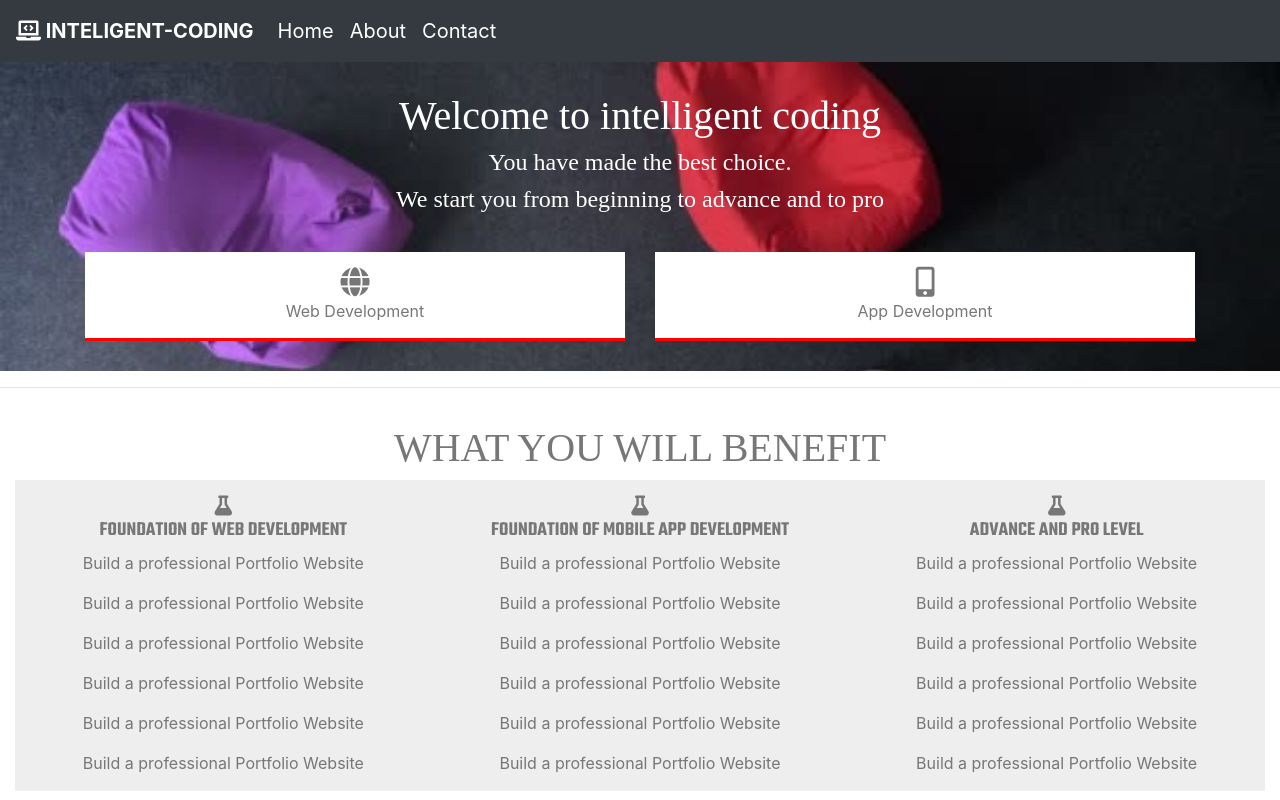
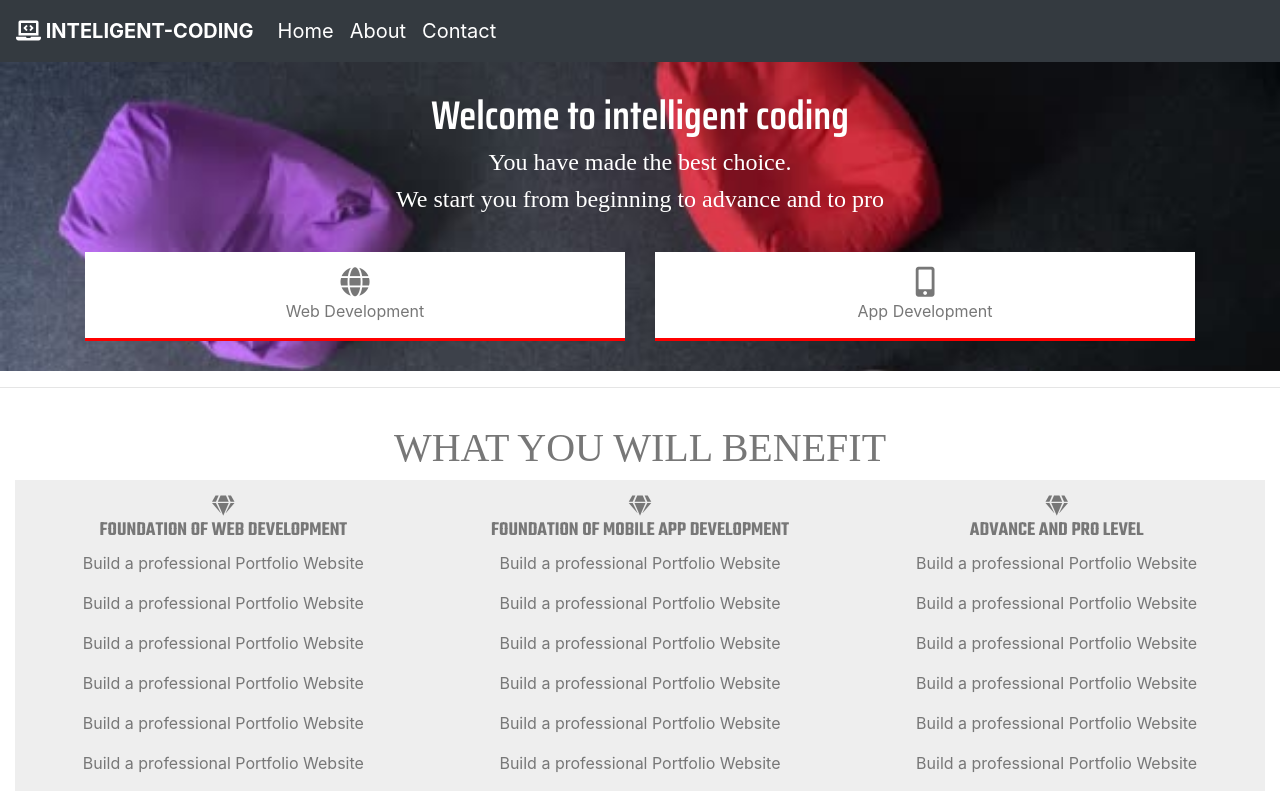
Before and after one commit to YakubuAmidu/Intelligentcoding, a React (Create React App) app: page / in a window 1280 px wide. Shown: the top 800 px of the page. Built offline with nearby package versions, Linux system fonts and the light colour scheme; a web font is replaced by a local one.

Commit message:
Commiting changes

```diff
--- a/src/components/App.css
+++ b/src/components/App.css
@@ -82,7 +82,7 @@
   text-align: center;
 }
 
-.fa-flask {
+.fa-gem {
   color: #777;
   font-size: 20px;
 }
@@ -112,7 +112,7 @@
 }
 
 .HomeScreen-primary-main {
-  font-family: "Bebas Neue", cursive;
+  font-family: "Saira Condensed", sans-serif;
   color: #fff;
 }
 
--- a/src/screens/BenefitScreen.js
+++ b/src/screens/BenefitScreen.js
@@ -9,7 +9,7 @@ const BenefitScreen = () => {
         <Row>
           <Col sm={4}>
             <div className="BenefitScreen-primary-main">
-              <i class="fas fa-flask"></i>
+              <i class="fas fa-gem"></i>
               <h5 className="BenefitScreen-title-main">
                 Foundation of web Development
               </h5>
@@ -35,7 +35,7 @@ const BenefitScreen = () => {
           </Col>
           <Col sm={4}>
             <div className="BenefitScreen-primary-main">
-              <i class="fas fa-flask"></i>
+              <i class="fas fa-gem"></i>
               <h5 className="BenefitScreen-title-main">
                 Foundation of mobile app Development
               </h5>
@@ -61,7 +61,7 @@ const BenefitScreen = () => {
           </Col>
           <Col sm={4}>
             <div className="BenefitScreen-primary-main">
-              <i class="fas fa-flask"></i>
+              <i class="fas fa-gem"></i>
               <h5 className="BenefitScreen-title-main">
                 Advance and pro level
               </h5>
```
